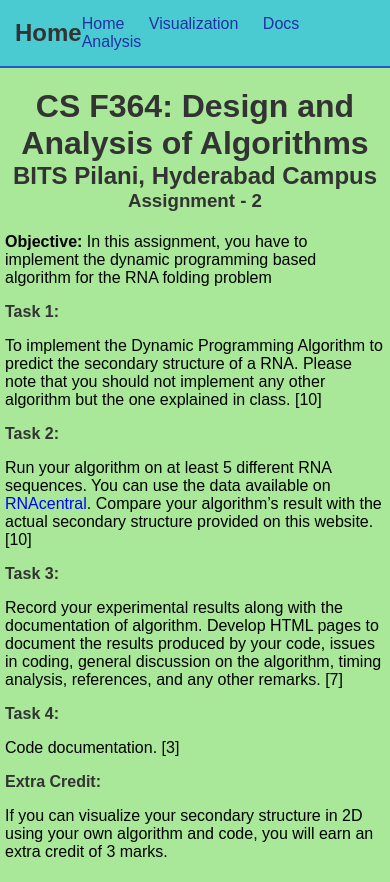
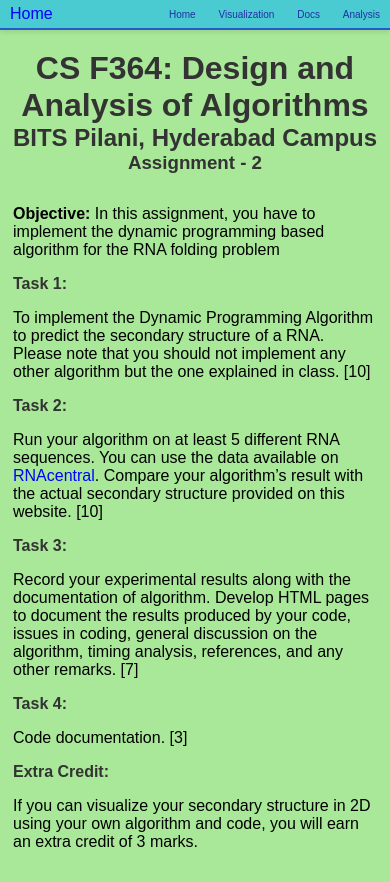
Before and after one commit to soppydart/RNA-Secondary-Structure, a plain HTML site: page docs/index.html in a window 390 px wide. Drawn offline with Linux system fonts and the light colour scheme.

Commit message:
make all the docs pages responsive

```diff
--- /dev/null
+++ b/docs/css/analysis.css
@@ -0,0 +1,50 @@
+body {
+  font-family: Arial, sans-serif;
+  margin: 0;
+  background-color: #a8e898;
+  padding: 20px;
+  font-size: large;
+  margin-top: 60px;
+}
+.container {
+  max-width: 800px;
+  margin: 0 auto;
+}
+h1 {
+  text-align: center;
+}
+p {
+  text-align: justify;
+}
+ol {
+  margin-top: 10px;
+  margin-bottom: 20px;
+}
+table {
+  width: 100%;
+  border-collapse: collapse;
+  margin-top: 20px;
+  margin-bottom: 20px;
+}
+th,
+td {
+  border: 1px solid #dddddd;
+  padding: 8px;
+  background-color: #3bd9d9;
+  text-align: center;
+}
+th {
+  background-color: #309dd3;
+}
+.graph {
+  border: #000000;
+  border-width: 4px;
+  width: 100%;
+  height: auto;
+}
+
+@media screen and (max-width: 768px) {
+  body {
+    margin-top: 10px;
+  }
+}
--- /dev/null
+++ b/docs/css/comparison.css
@@ -0,0 +1,50 @@
+body {
+  font-family: Arial, sans-serif;
+  margin-top: 100px;
+  background-color: #a8e898;
+  padding: 0;
+  font-size: large;
+}
+.container {
+  max-width: 1000px;
+  margin: 20px auto;
+  padding: 0 20px;
+}
+.molecule {
+  margin-bottom: 40px;
+  word-wrap: break-word;
+}
+.molecule h2 {
+  margin-top: 0;
+}
+.molecule img {
+  width: 100%;
+  max-width: 100%;
+  display: block;
+  margin: 0 auto;
+  margin-bottom: 10px;
+}
+.molecule figure {
+  text-align: center;
+}
+.molecule figcaption {
+  font-style: italic;
+  margin-top: 5px;
+}
+.molecule p {
+  margin-top: 10px;
+}
+h1 {
+  text-align: center;
+}
+
+@media screen and (min-width: 600px) {
+  .molecule img {
+    width: 50%;
+  }
+}
+@media screen and (max-width: 768px) {
+  body {
+    margin-top: 50px;
+  }
+}
--- /dev/null
+++ b/docs/css/documentation.css
@@ -0,0 +1,47 @@
+body {
+  font-family: Arial, sans-serif;
+  margin: auto;
+  margin-top: 100px;
+  max-width: 900px;
+  background-color: #a8e898;
+  color: #333;
+  margin-bottom: 30px;
+  padding: 0 20px;
+}
+
+h1 {
+  margin-top: 0;
+  font-size: 32px;
+  text-align: center;
+  text-decoration: underline;
+}
+
+h2 {
+  margin-top: 20px;
+  font-size: 28px;
+  text-decoration: underline;
+  color: rgb(188, 20, 20);
+  /* max-width: 800px; */
+}
+
+h3 {
+  margin-top: 15px;
+  text-decoration: underline;
+  font-size: 20px;
+  color: rgb(24, 24, 219);
+}
+
+h4 {
+  margin-bottom: 0px;
+}
+
+p {
+  margin: 10px 0;
+  font-size: 16px;
+}
+
+@media screen and (max-width: 768px) {
+  body {
+    margin-top: 50px;
+  }
+}
--- /dev/null
+++ b/docs/css/extras.css
@@ -0,0 +1,31 @@
+body {
+  font-family: Arial, sans-serif;
+  margin-top: 80px;
+  padding: 20px;
+  background-color: #a8e898;
+  font-size: large;
+}
+h1 {
+  margin-bottom: 20px;
+  text-align: center;
+  max-width: 600px;
+  margin-left: auto;
+  margin-right: auto;
+  text-decoration: underline;
+}
+ul {
+  margin-top: 0;
+  padding-left: 30px;
+  max-width: 800px;
+  margin-left: auto;
+  margin-right: auto;
+}
+li {
+  margin-bottom: 10px;
+}
+
+@media screen and (max-width: 768px) {
+  body {
+    margin-top: 10px;
+  }
+}
--- a/docs/css/index.css
+++ b/docs/css/index.css
@@ -1,7 +1,8 @@
 body {
   background-color: #a8e898;
   font-family: Arial, sans-serif;
-  margin: 0;
+  margin-top: 100px;
+  /* margin: auto; */
   padding: 0;
 }
 
@@ -9,7 +10,17 @@
   background-color: #a8e898;
   /* padding: 10px; */
   text-align: center;
-  margin-top: 20px;
+  margin-top: 25px;
+}
+
+main {
+  max-width: 1000px;
+  margin: 0px auto;
+  margin-top: 10px;
+  padding: 5px;
+  /* background-color: #88f1c5;
+  border-radius: 8px;
+  box-shadow: 0 0 10px rgba(0, 0, 0, 0.1); */
 }
 
 h1,
@@ -18,15 +29,6 @@
 h4 {
   margin: 0;
   color: #333;
-}
-
-main {
-  max-width: 800px;
-  margin: 0px auto;
-  padding: 5px;
-  /* background-color: #88f1c5;
-  border-radius: 8px;
-  box-shadow: 0 0 10px rgba(0, 0, 0, 0.1); */
 }
 
 section {
@@ -41,3 +43,9 @@
 a:hover {
   text-decoration: underline;
 }
+
+@media screen and (max-width: 768px) {
+  body {
+    margin-top: 50px;
+  }
+}
--- a/docs/css/navbar.css
+++ b/docs/css/navbar.css
@@ -1,7 +1,17 @@
 #navbar {
   background-color: #4acbd2;
-  border-bottom: 2px solid #245bca; /* Added border styling */
-  padding: 15px 0;
+  border-bottom: 2px solid #245bca;
+  padding: 5px 0;
+}
+
+#navbar {
+  position: fixed;
+  top: 0;
+  left: 0;
+  width: 100%;
+  box-shadow: 0 2px 5px rgba(0, 0, 0, 0.1);
+  z-index: 1000;
+  font-size: medium;
 }
 
 .containerNav {
@@ -10,14 +20,7 @@
   align-items: center;
   max-width: 1200px;
   margin: 0 auto;
-  padding: 0 15px;
-}
-
-.logoNav {
-  font-size: 24px;
-  font-weight: bold;
-  color: #333;
-  text-decoration: none;
+  padding: 0 0px;
 }
 
 .nav-links {
@@ -36,6 +39,10 @@
 
 .nav-links a {
   color: rgb(33, 48, 163);
+  text-decoration: none;
+}
+.nav-links a:hover {
+  text-decoration: underline;
 }
 
 .nav-item {
@@ -48,3 +55,18 @@
 .nav-item:hover {
   color: #555;
 }
+
+/* Adjust font size for smaller screens */
+@media screen and (max-width: 768px) {
+  .nav-links {
+    font-size: 10px;
+  }
+  .nav-img {
+    height: 20px;
+    width: 20px;
+  }
+  .containerNav {
+    padding-left: 10px;
+    padding-right: 10px;
+  }
+}
--- a/docs/css/visualization.css
+++ b/docs/css/visualization.css
@@ -1,7 +1,7 @@
 body {
   font-family: Arial, sans-serif;
   background-color: #a8e898;
-  margin: 0;
+  margin-top: 100px;
   padding: 0px;
 }
 
@@ -57,3 +57,44 @@
   font-size: 2.5rem;
   text-decoration: underline;
 }
+
+.containerForm {
+  max-width: 400px;
+  margin: 0 auto;
+  padding: 20px;
+  background-color: #a8e898;
+}
+
+.form-group {
+  margin-bottom: 15px;
+}
+
+label {
+  display: block;
+  margin-bottom: 5px;
+}
+
+input[type="text"] {
+  width: 90%;
+  padding: 8px;
+  border: 1px solid #ccc;
+  border-radius: 5px;
+}
+
+button[type="submit"] {
+  display: block;
+  width: 20%;
+  padding: 10px;
+  border: none;
+  border-radius: 5px;
+  background-color: #4caf50;
+  color: white;
+  cursor: pointer;
+  transition: background-color 0.3s;
+  margin-left: auto;
+  margin-right: auto;
+}
+
+button[type="submit"]:hover {
+  background-color: #45a049;
+}
```
